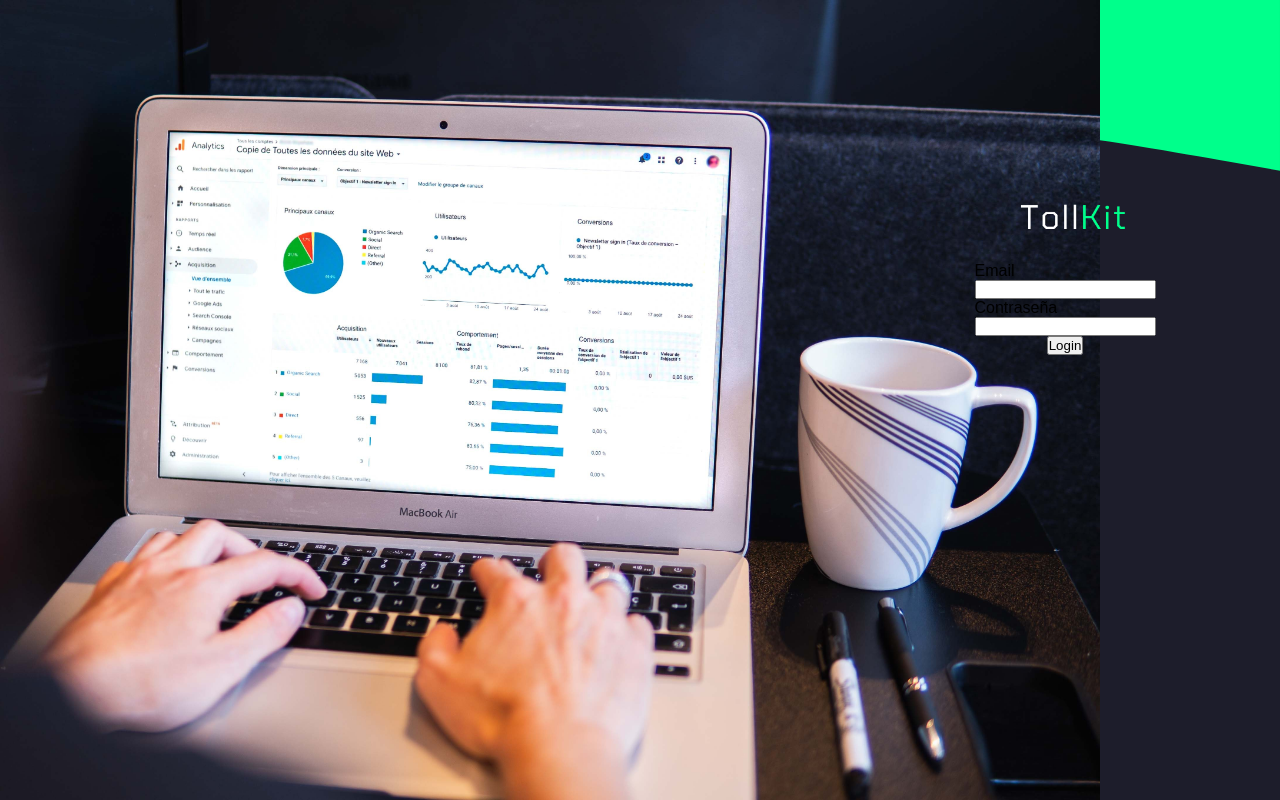
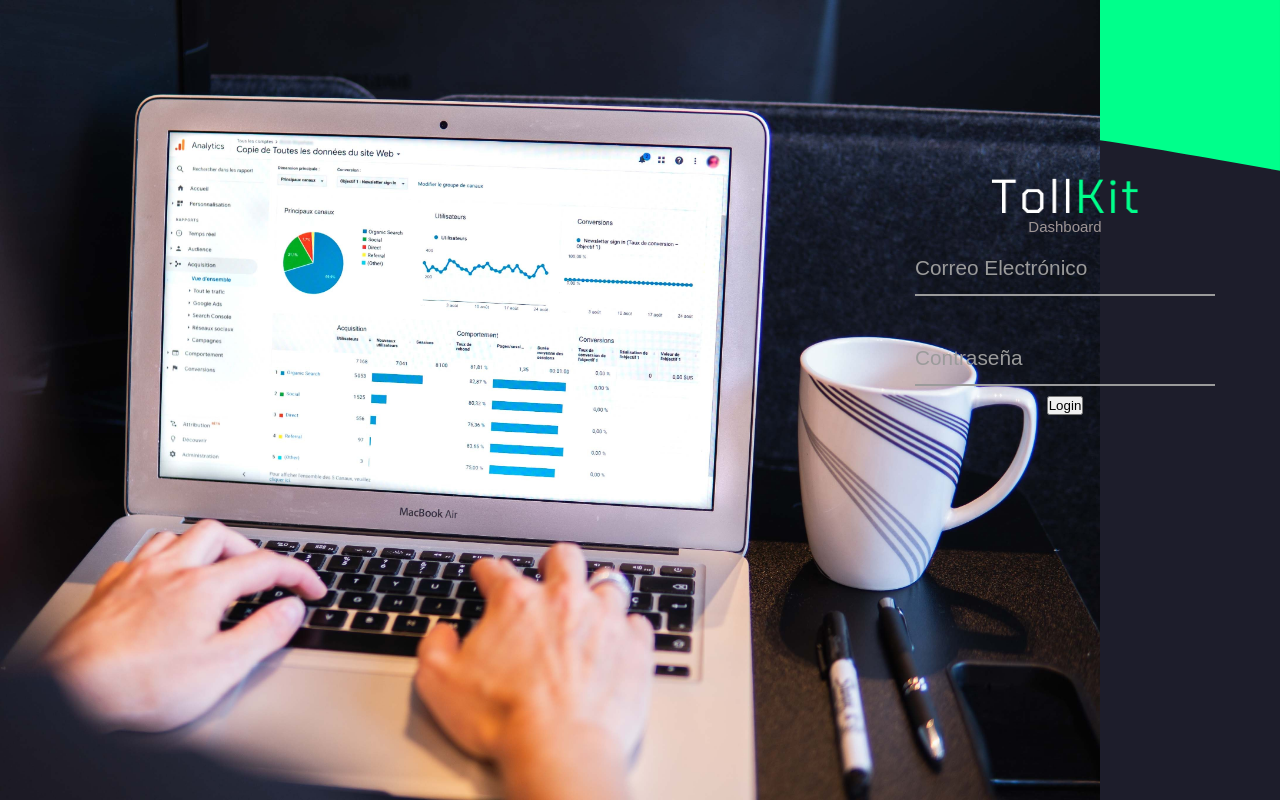
Before and after one commit to TollKit/tollkit, a Flask app: page /login-view in a window 1280 px wide. Run offline with Flask 2, Linux system fonts and the light colour scheme.

Commit message:
UI login

```diff
--- a/server/flask_app/static/CSS/style.css
+++ b/server/flask_app/static/CSS/style.css
@@ -6,6 +6,7 @@
     --color-primary:#00FF8B;
     --color-secundary:#000000;
     --color-base:#1D1D2B;
+    --color-inputs:#242636;
 }
 
 *{
@@ -81,22 +82,133 @@ header{
 
 }
 
+.card_login .logo {
+    position: absolute;
+    right: 60px;
+    bottom: 200px;
+    margin-bottom: 20px;
+}
+.card_login .logo img{
+    width: 210px;
+}
 
 .card_login{
     background-color: transparent;
     border-radius: 10px;
     width: 300px;
-    height: 200px;
-    margin: 0 auto;
+    height: 300px;
+    /* margin: 80px auto; */
     padding: 15px;
+
+    display: flex;
+    flex-direction: column;
+    justify-content: center;
+    align-items:center;
+    position: absolute;
+    top: 150px;
+    left: 900px
+}
+.login_subtitle{
+    position: absolute;
+    top: 68px;
+    color:rgb(158, 149, 149);
+    font-size: 15px;
+
+}
+
+.wave_top{
+    position: absolute;
+    top: 0px;
+    left: 0;
+}
+
+
+/* .form-group #email{
+    border-radius: 20px;
+    padding: 5px;
+    width: 200px;
+    background-color: var(--color-inputs);
+    border: 1px solid var(--color-inputs);
+    margin-bottom: 15px;
+    margin-top: 40px;
+}
+
+.form-group #password{
+    border-radius: 20px;
+    padding: 5px;
+    width: 200px;
+    background-color: var(--color-inputs);
+    border: 1px solid var(--color-inputs);
+    margin-bottom: 15px;
+} */
+
+.form__group {
+    position: relative;
+    padding: 20px 0 10px;
+    margin-top: 20px;
+    width: 300px;
+}
+.form__field {
+    font-family: inherit;
+    width: 100%;
+    border: 0;
+    border-bottom: 2px solid #9b9b9b;
+    outline: 0;
+    font-size: 1.3rem;
+    color: #fff;
+    padding: 7px 0;
+    background: transparent;
+    transition: border-color 0.2s;
+}
+.form__field::placeholder {
+    color: transparent;
+}
+.form__field:placeholder-shown ~ .form__label {
+    font-size: 1.3rem;
+    cursor: text;
+    top: 20px;
+}
+.form__label {
+    position: absolute;
+    top: 0;
+    display: block;
+    transition: 0.2s;
+    font-size: 1rem;
+    color: #9b9b9b;
+}
+.form__field:focus {
+    padding-bottom: 6px;
+    font-weight: 700;
+    border-width: 3px;
+    border-image: linear-gradient(to right, #11998e, #38ef7d);
+    border-image-slice: 1;
+}
+.form__field:focus ~ .form__label {
+    position: absolute;
+    top: 0;
+    display: block;
+    transition: 0.2s;
+    font-size: 1rem;
+    color: #11998e;
+    font-weight: 700;
+}
+
+.form__field:required, .form__field:invalid {
+    box-shadow: none;
+}
+
+body {
+    font-family: "Poppins", sans-serif;
     display: flex;
     flex-direction: column;
     justify-content: center;
     align-items: center;
-    position: absolute;
-    top: 150px;
-    left: 900px
+    min-height: 100vh;
+    font-size: 1.5rem;
+    background-color: #222;
 }
+
+
 
 .image_dashboard{
     height: 100vh;
--- a/server/flask_app/templates/login.html
+++ b/server/flask_app/templates/login.html
@@ -12,26 +12,27 @@
 
     </header>
     <main>
-        <svg xmlns="http://www.w3.org/2000/svg" viewBox="0 0 1440 320"><path fill="#00FF8B" fill-opacity="1" d="M0,64L60,74.7C120,85,240,107,360,117.3C480,128,600,128,720,128C840,128,960,128,1080,138.7C1200,149,1320,171,1380,181.3L1440,192L1440,0L1380,0C1320,0,1200,0,1080,0C960,0,840,0,720,0C600,0,480,0,360,0C240,0,120,0,60,0L0,0Z"></path></svg>
+        <svg class="wave_top" xmlns="http://www.w3.org/2000/svg" viewBox="0 0 1440 320"><path fill="#00FF8B" fill-opacity="1" d="M0,64L60,74.7C120,85,240,107,360,117.3C480,128,600,128,720,128C840,128,960,128,1080,138.7C1200,149,1320,171,1380,181.3L1440,192L1440,0L1380,0C1320,0,1200,0,1080,0C960,0,840,0,720,0C600,0,480,0,360,0C240,0,120,0,60,0L0,0Z"></path></svg>
         <img src="../static/IMG/myriam-jessier-eveI7MOcSmw-unsplash.jpg" alt="dashboard" class="image_dashboard">
         <!-- /login -> /dashboard -->
         <form action="/dashboard" method="POST" class="card_login">
             <div class="logo">
-                <img src="../static//IMG/logo-png-tollkit.png" alt="">
+                <img src="../static/IMG/logo-png-tollkit.png" alt="">
             </div>
-            <div class="form-group">
-                <p>
-                    <label for="email">Email</label>
-                </p>
-
-                <input type="email" name="email" id="email" class="form-control">
+            <p class="login_subtitle">Dashboard</p>
+            <!-- ???????????????????? -->
+            <!-- <div class="form__group field">
+                <input type="input" class="form__field" placeholder="Name" name="name" id='name' required />
+                <label for="name" class="form__label">Name</label>
+            </div> -->
+            <!-- ??????????????????? -->
+            <div class="form__group field">
+                <input type="email" name="email" id="email" class="form__field" placeholder="Email" required>
+                <label for="email" class="form__label">Correo Electrónico</label>
             </div>
-            <div class="form-group">
-                <p>
-                    <label for="password">Contraseña</label>
-                </p>
-
-                <input type="password" name="password" id="password" class="form-control">
+            <div class="form__group field">
+                <input type="password" name="password" id="password" class="form__field" placeholder="Contraseña" required>
+                <label for="password" class="form__label">Contraseña </label>
             </div>
             <input type="submit" class="btn-primary" value="Login">
         </form>
```
